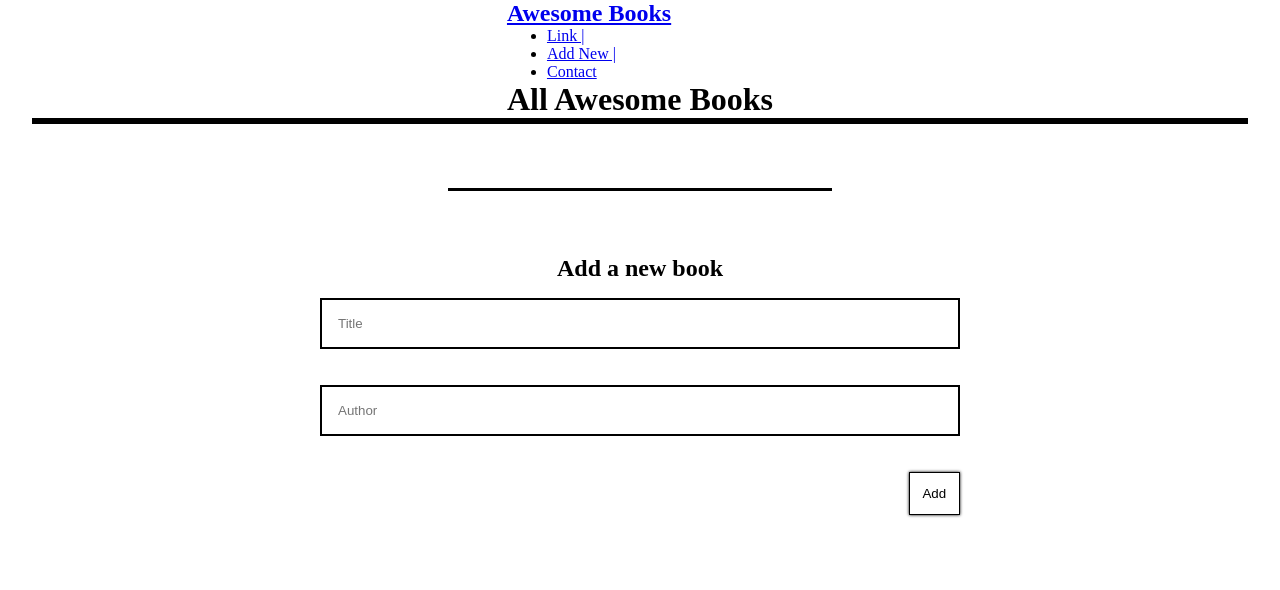
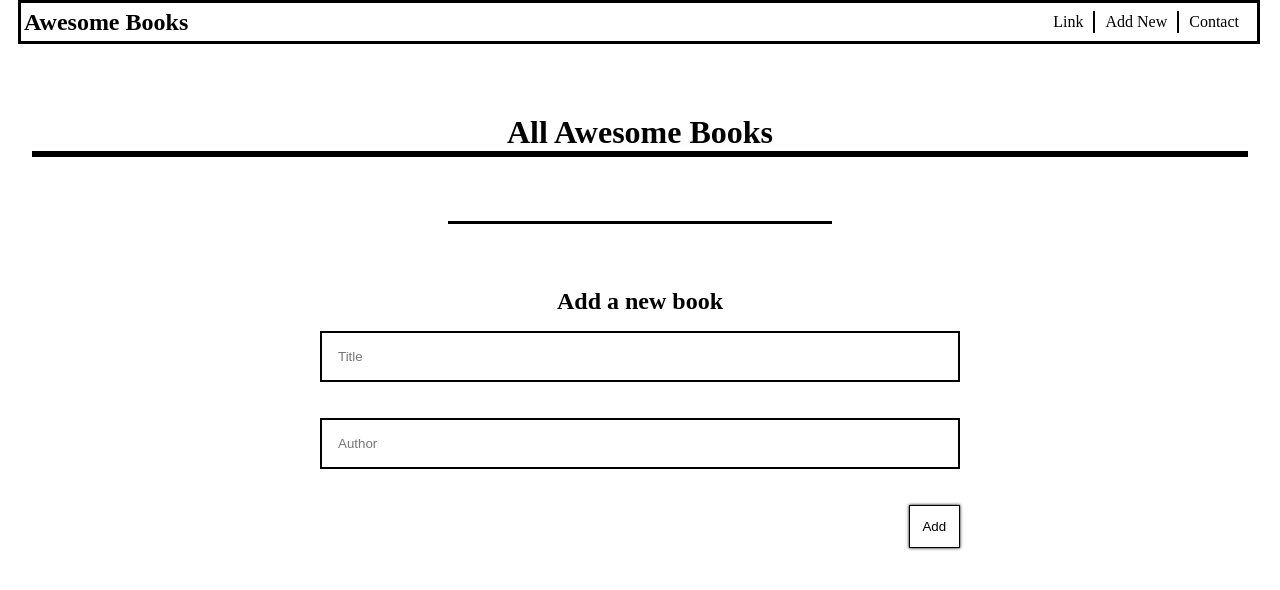
Before and after one commit to Okechukwu-muokwugwo/Awesome-books, a website: page index.html in a window 1280 px wide. Drawn offline with Linux system fonts and the light colour scheme.

Commit message:
Add style for the header section

```diff
--- a/index.html
+++ b/index.html
@@ -12,13 +12,14 @@
         <nav class="nav-bar">
             <h2 class="home-link"><a href="#">Awesome Books</a></h2>
             <ul class="page-links">
-                <li class="nav-item" id="link"><a href="#">Link |</a></li>
-                <li class="nav-item" id="add-new"><a href="#">Add New |</a></li>
+                <li class="nav-item" id="link"><a href="#">Link </a></li>
+                <li class="nav-item" id="add-new"><a href="#">Add New </a></li>
                 <li class="nav-item" id="contact"><a href="#">Contact</a></li>
             </ul>
         </nav>
-        <h1 class="title">All Awesome Books</h1>
+
     </header>
+    <h1 class="title">All Awesome Books</h1>
     <div class="books-container" id="books">
     </div>
     <div class="line"></div>
--- a/style.css
+++ b/style.css
@@ -2,6 +2,48 @@
 * {
   box-sizing: border-box;
   margin: 0;
+}
+.container {
+  width: 100%;
+  justify-content: space-between;
+}
+
+.nav-bar {
+  display: flex;
+  justify-content: space-between;
+  align-items: center;
+  border: 3px solid #000;
+  padding: 3px;
+  margin-bottom: 70px;
+  margin-left: 18px;
+  margin-right: 20px;
+}
+
+a {
+  text-decoration: none;
+  color: #000;
+}
+
+.page-links {
+  list-style: none;
+  display: flex;
+  padding: 5px;
+}
+
+.nav-item {
+  padding: 2px;
+  border-left: 2px solid;
+  padding-left: 10px;
+  padding-right: 10px;
+}
+
+#link {
+  border-left: none;
+}
+
+li a:hover {
+color: royalblue;
+font-size: 20px;
 }
 
 body {
```
